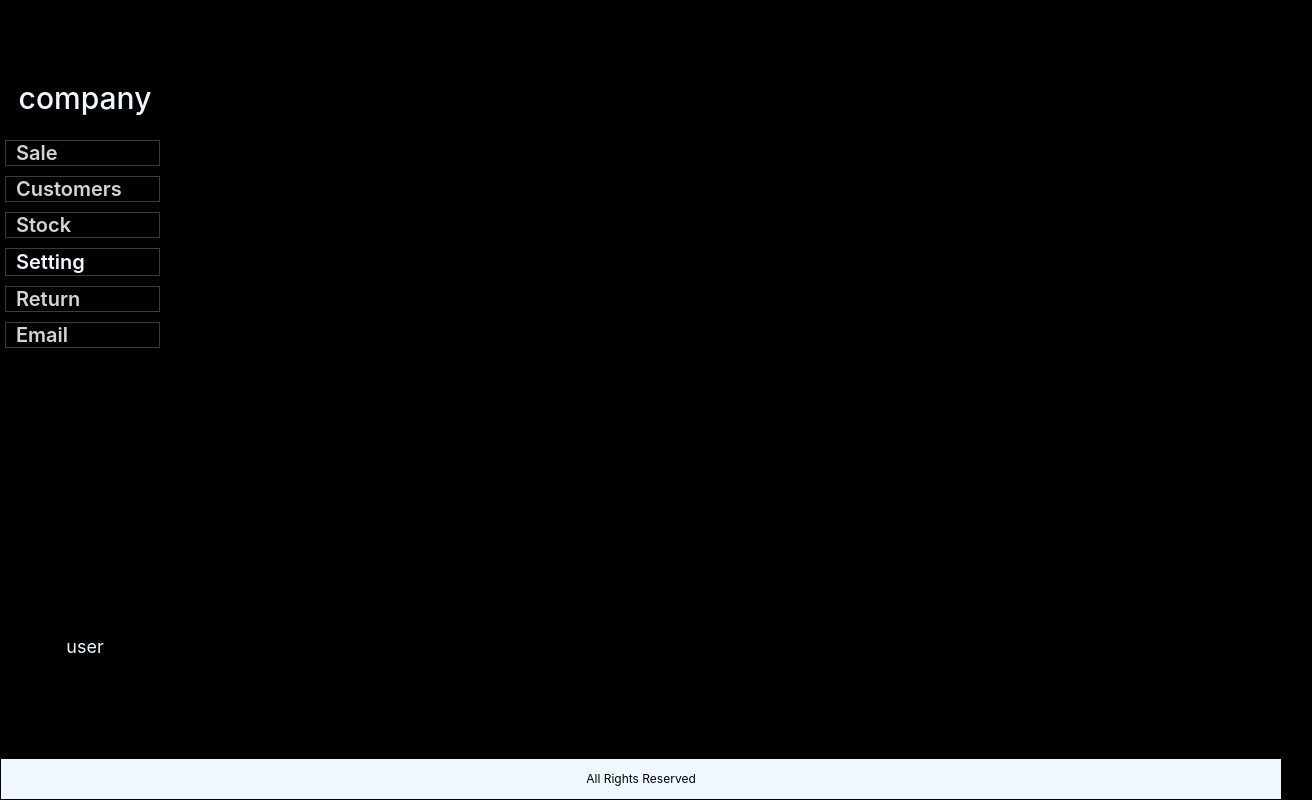
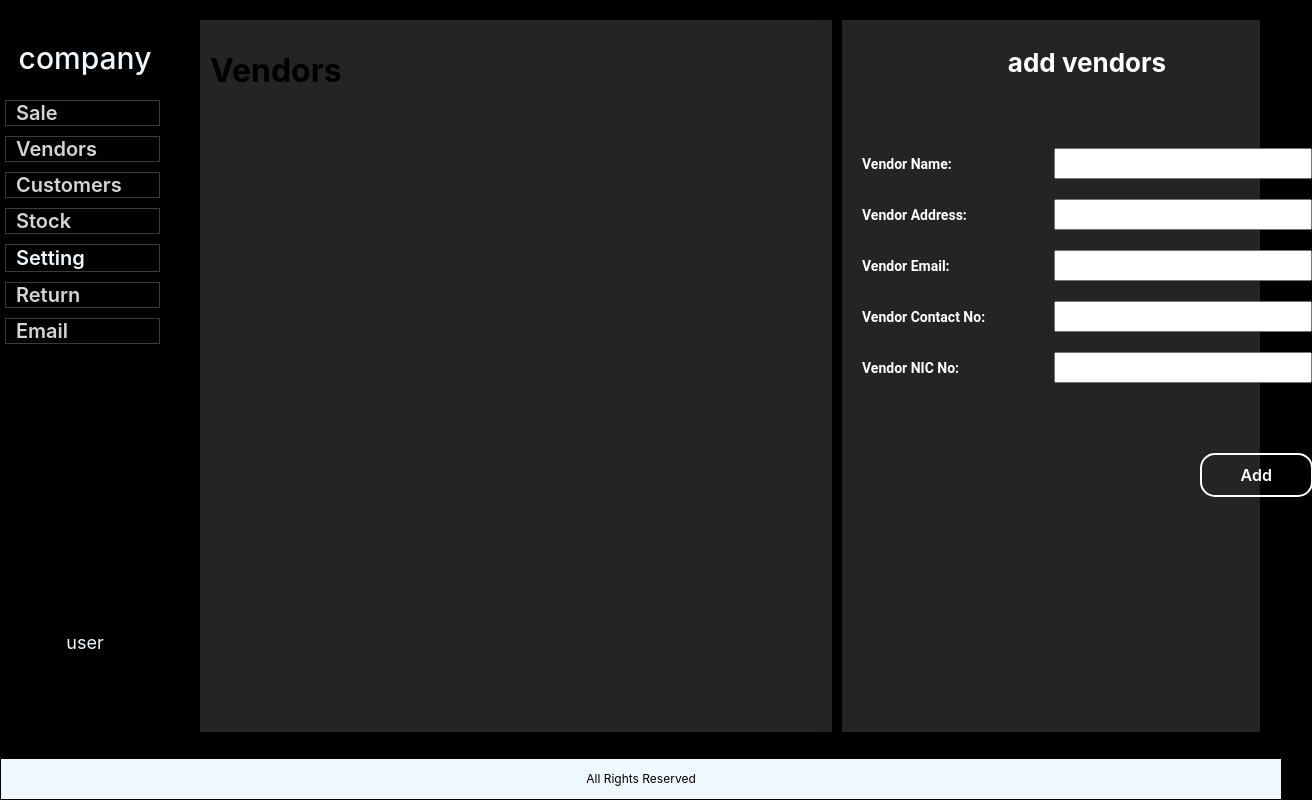
Before and after one commit to SasithDuleepa/store_management_frontend, a React (Create React App) app: page /vendors in a window 1280 px wide. Shown: the whole page, 1312 px wide, since content can reach past the window. Built offline with nearby package versions, Linux system fonts and the light colour scheme.

Commit message:
vendor add

```diff
--- a/src/App.js
+++ b/src/App.js
@@ -18,6 +18,7 @@ import ReturnBill from './pages/returnBill/returnBill';
 import Email from './pages/email/email';
 import Login from './pages/login/login';
 import Users from './pages/setting/users/users';
+import Vendors from './pages/vendors/vendors';
 import { useEffect } from 'react';
 import { useState } from 'react';
 
@@ -54,6 +55,7 @@ function App() {
           <Route exact path="/return" component={ReturnBill}/>
           <Route exact path="/email" component={Email}/>
           <Route exact path="/setting/users" component={Users}/>
+          <Route exact path="/vendors" component={Vendors}/>
         </Switch>
     </Router>
 
--- a/src/components/sidebar/sidebar.jsx
+++ b/src/components/sidebar/sidebar.jsx
@@ -11,6 +11,9 @@ export default function Sidebar() {
         </div>
         <div className='sidebar_item'>
             <a className='nav_link' href='/sale'>Sale</a>
+        </div>
+        <div className='sidebar_item'>
+            <a className='nav_link' href='/vendors'>Vendors</a>
         </div>
         <div className='sidebar_item'>
             <a className='nav_link' href='/customer'>Customers</a>
--- a/src/pages/login/login.jsx
+++ b/src/pages/login/login.jsx
@@ -19,17 +19,18 @@ export default function Login() {
 
   const LoginHandler = async () => {
     const res = await Axios.post('http://localhost:8080/login', data);
-    // console.log(res.status);
+    console.log(res.data);
 
-    if (res.status === 200) {
+    if (res.data.status === 200) {
       console.log(res.data);
       localStorage.setItem('token', res.data.token);
       localStorage.setItem('role', res.data.user_role);
       localStorage.setItem('user', res.data.user);
       window.location = '/sale';
 
-    } else if(res.status === 400) {
+    } else if(res.data.status === 400) {
       console.log('Login failed');
+      alert('Login failed');
     }
   };
 //check login status
--- a/src/pages/pos/pos.css
+++ b/src/pages/pos/pos.css
@@ -103,6 +103,31 @@
     align-items: center;
     margin-top: -10px;
 }
+.on_cash-pop-up{
+    display: none;
+}
+
+.cash_on-pop-up{
+    display: none;
+    position: fixed;
+    background-color: #2e2e2e;
+    border-radius: 5px;
+    padding: 5px 9px;
+    margin: 10px;
+    width: 60px;
+    right: 2%;
+    top: 60%;
+}
+/* .cash_on-pop-up:hover{
+    position: fixed;
+    background-color: #2e2e2e;
+    border-radius: 5px;
+    padding: 5px 10px;
+    margin: 10px;
+    width: 100px;
+    right: 2%;
+    top: 60%;
+} */
 
 .dot_line{
     border-bottom: 1px solid white;
@@ -123,7 +148,7 @@
 }
 
 
-.cash-deactive{
+.cashon-deactive{
     width: 25px;
     height: 25px;
     border: 1px solid black;
@@ -132,7 +157,29 @@
     margin: 1px;
     background-color: white;
 }
-.cash-active{
+.cashon-deactive:hover .cash_on-pop-up {
+    display: block;
+}
+.oncash-deactive{
+    width: 25px;
+    height: 25px;
+    border: 1px solid black;
+    border-radius: 5px;
+    padding: 2px;
+    margin: 1px;
+    background-color: white;
+}
+.cashon-active{
+    width: 25px;
+    height: 25px;
+    border: 2px solid rgb(223, 183, 183);
+    color: white;
+    border-radius: 5px;
+    padding: 2px;
+    margin: 1px;
+    background-color: rgb(150, 150, 150);
+}
+.oncash-active{
     width: 25px;
     height: 25px;
     border: 2px solid rgb(223, 183, 183);
--- a/src/pages/pos/pos.jsx
+++ b/src/pages/pos/pos.jsx
@@ -15,7 +15,6 @@ import cashback from '../../components/icons/cash-back.png'
 
 
 export default function Pos() {
-
 
 
     //get all catergories
@@ -133,18 +132,19 @@ export default function Pos() {
     , [])
 
     //oncash cashon
-    const[oncashClass, setonCashClass] = useState("cash-deactive");
-    const[cashonClass, setCashonClass] = useState("cash-deactive");
+    const[oncashClass, setonCashClass] = useState("oncash-deactive");
+    const[cashonClass, setCashonClass] = useState("cashon-deactive");
 
     const[windowClass, setWindowClass] = useState("cashon-window-deactive");
+
     const oncashHandler = () => {
-        setonCashClass("cash-active");
-        setCashonClass("cash-deactive");
+        setonCashClass("oncash-active");
+        setCashonClass("cashon-deactive");
 
     }
     const cashonHandler = () => {
-        setCashonClass("cash-active");
-        setonCashClass("cash-deactive");
+        setCashonClass("cashon-active");
+        setonCashClass("oncash-deactive");
 
         setWindowClass("cashon-window-active");
 
@@ -161,7 +161,7 @@ export default function Pos() {
     }
     const cashon_cancelHandler = () => {
         setWindowClass("cashon-window-deactive");
-        setCashonClass("cash-deactive");
+        setCashonClass("cashon-deactive");
         setPayment_date('')
     }
 //pay button
@@ -289,7 +289,9 @@ const payHandler= async()=>{
                 <p>Payment Method</p>
                 <div>
                     <img className={oncashClass} onClick={oncashHandler} src={oncash} alt="" />
+                    <p className='on_cash-pop-up'>on cash</p>
                     <img className={cashonClass} onClick={cashonHandler}  src={cashback} alt="" />
+                    <p className='cash_on-pop-up'>cash on back</p>
 
                 </div>
             </div>
--- a/src/pages/stock/stock.jsx
+++ b/src/pages/stock/stock.jsx
@@ -19,7 +19,9 @@ export default function Stock() {
         batch_no:"",
         exp_date:"",
         location:"",
-        available_qty:""
+        available_qty:"",
+        supplier:'',
+        date:""
 
     });
     const changeHandler = (e) => {
@@ -183,6 +185,18 @@ const searchHandler = async (e) => {
 
 <div class="stock-div3">
         <h1 className='stock-add-title'>Add to Stock</h1>
+
+        <div className='stock-input-div'>
+            <label className='stock-input-label'>Supplier Name:</label>
+            <input className='stock-input'  type="text" id='supplier' onChange={(e)=>changeHandler(e)} value={data.supplier}  />
+        </div>
+
+        <div className='stock-input-div'>
+            <label className='stock-input-label'>Date:</label>
+            <input className='stock-input'  type="text" id='date' onChange={(e)=>changeHandler(e)} value={data.date}  />
+        </div>
+
+
         <div  className='stock-input-div'>
             <label className='stock-input-label'>Catergory:</label>
             {/* <input type="text" id='catergory' onChange={(e)=>changeHandler(e)} value={data.catergory}/> */}
--- /dev/null
+++ b/src/pages/vendors/vendors.css
@@ -0,0 +1,94 @@
+.vendors-parent-div{
+    display: grid;
+    grid-template-rows: 1fr 1fr 1fr;
+    grid-template-columns: 1fr 1fr 1fr 1fr 1fr;
+    gap: 10px;
+    height: 89vh;
+    margin: 20px 20px 20px 20px;
+}
+.vendors-child-div-1{
+    grid-row-start: 1;
+    grid-column-start: 1;
+    grid-row-end: 4;
+    grid-column-end: 4;
+    /* overflow-y: scroll; */
+    padding: 10px;
+    background:var(--container-color);
+    border-radius: var(--container-border-raidius);
+    box-shadow: var(--container-box-shadow);
+    backdrop-filter: var(--container-backdrop-filter);
+}
+.vendors-child-div-2{
+    grid-row-start: 1;
+    grid-column-start: 4;
+    grid-row-end: 4;
+    grid-column-end: 6;
+    padding: 10px 20px;
+    flex-wrap: wrap;
+    background:var(--container-color);
+    border-radius: var(--container-border-raidius);
+    box-shadow: var(--container-box-shadow);
+    backdrop-filter: var(--container-backdrop-filter);
+    display: flex;
+  flex-direction: column;
+  align-items: center;
+}
+
+.vendors-add-header{
+    text-align: center;
+    margin-bottom: 50px;
+    color: var(--header-title-font-color);
+    font-family: var(--header-title-font-color);
+    font-weight: var(--header-title-font-weight);
+    font-size: var(--header-title-font-size);
+  }
+.vendors-view-input-div{
+    display: flex;
+    justify-content: space-between;
+    width: 450px;
+    margin-top: 20px;
+    align-items: center;
+   }
+   .vendors-add-input-label{
+    color: var(--input-label-color);
+    font-size: var(--input-label-font-size);
+    font-family: var(--label-font-family);
+    font-weight: var(--input-label-font-weight);
+   }
+   .vendors-add-input{
+    width: 250px;
+    height: 25px;
+   }
+
+   .vendors-view-add-button{
+    display: block;
+  appearance: none;
+background-color: transparent;
+border: 2px solid #ffffff;
+border-radius: 15px;
+box-sizing: border-box;
+color: #ffffff;
+cursor: pointer;
+display: inline-block;
+font-family: Roobert,-apple-system,BlinkMacSystemFont,"Segoe UI",Helvetica,Arial,sans-serif,"Apple Color Emoji","Segoe UI Emoji","Segoe UI Symbol";
+font-size: 16px;
+font-weight: 600;
+line-height: normal;
+outline: none;
+padding: 10px 10px;
+margin: 70px auto 10px 75%;
+text-align: center;
+text-decoration: none;
+transition: all 300ms cubic-bezier(.23, 1, 0.32, 1);
+user-select: none;
+-webkit-user-select: none;
+touch-action: manipulation;
+width: 25%;
+will-change: transform;
+   }
+   .vendors-view-add-button:hover {
+    color: #000000;
+    background-color: #fcfcfc;
+    box-shadow: rgba(0, 0, 0, 0.25) 0 8px 15px;
+    transform: translateY(-2px);
+  }
--- /dev/null
+++ b/src/pages/vendors/vendors.jsx
@@ -0,0 +1,68 @@
+import React, { useState } from 'react';
+import './vendors.css';
+import Axios from 'axios';
+
+export default function Vendors() {
+    const[data, setData] = useState({
+        Name:'',
+        address:'',
+        email:'',
+        ContactNo:'',
+        nic:''
+    })
+
+    const handleChange = (e)=>{
+        setData({...data,
+            [e.target.id]:e.target.value})
+
+    }
+
+    //add button
+    const addhandler =async ()=>{
+        console.log(data);
+        const res = await Axios.post(`${process.env.REACT_APP_BACKEND_URL}/vendor/add`,data)
+        console.log(res.data);
+        if(res.data.status === 200){
+            alert("successfully added")
+
+        }else if(res.data.status === 400){
+            alert("error")
+        }else if(res.data.status === 500){
+            alert("Internal Server Error")
+        }
+    }
+
+  return (
+    <div className='vendors-parent-div'>
+        <div className='vendors-child-div-1'>
+            <h1>Vendors</h1>
+        </div>
+        <div className='vendors-child-div-2'>
+            <h1 className='vendors-add-header'>add vendors</h1>
+            <div>
+                <div className='vendors-view-input-div'>
+                    <label className='vendors-add-input-label'>Vendor Name:</label>
+                    <input className='vendors-add-input' id='Name' type="text" onChange={(e)=>handleChange(e)} value={data.Name}  />
+                </div>
+                <div className='vendors-view-input-div'>
+                    <label className='vendors-add-input-label'>Vendor Address:</label>
+                    <input className='vendors-add-input' id='address' type="text" onChange={(e)=>handleChange(e)} value={data.address}   />
+                </div>
+                <div className='vendors-view-input-div'>
+                    <label className='vendors-add-input-label'>Vendor Email:</label>
+                    <input className='vendors-add-input' id='email' type="text" onChange={(e)=>handleChange(e)} value={data.email}   />
+                </div>
+                <div className='vendors-view-input-div'>
+                    <label className='vendors-add-input-label'>Vendor Contact No:</label>
+                    <input className='vendors-add-input' id='ContactNo' type="text" onChange={(e)=>handleChange(e)} value={data.ContactNo}    />
+                </div>
+                <div className='vendors-view-input-div'>
+                    <label className='vendors-add-input-label'>Vendor NIC No:</label>
+                    <input className='vendors-add-input' id='nic' type="text"  onChange={(e)=>handleChange(e)} value={data.nic}   />
+                </div>
+                <button className='vendors-view-add-button' onClick={addhandler}>Add</button>
+            </div>
+        </div>
+    </div>
+  )
+}
```
